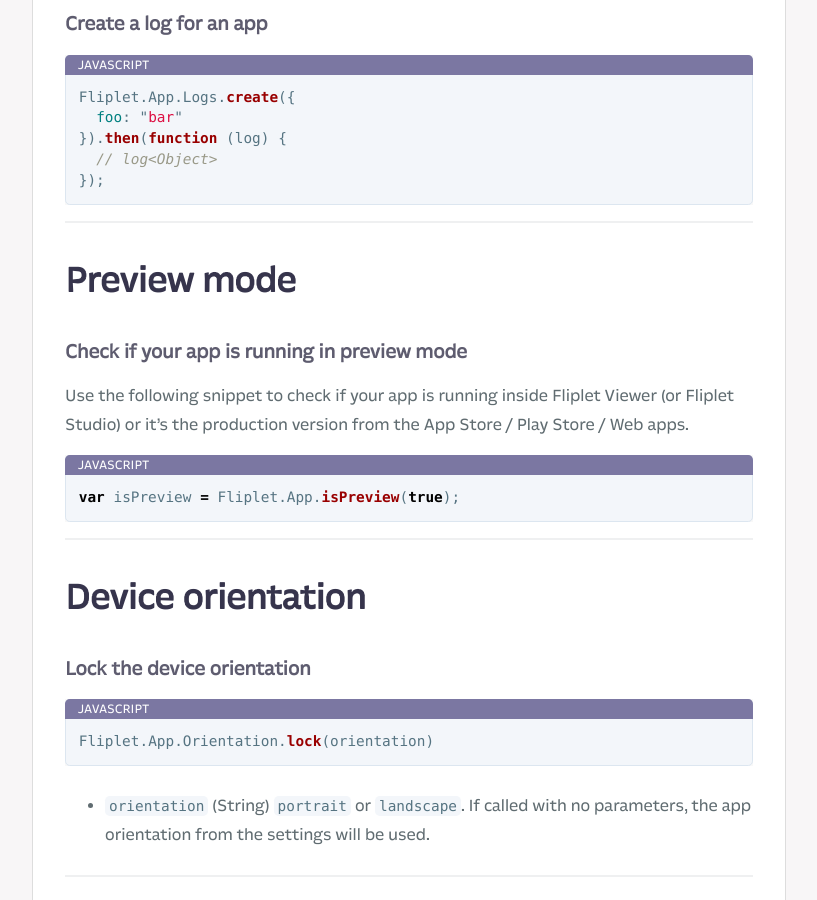
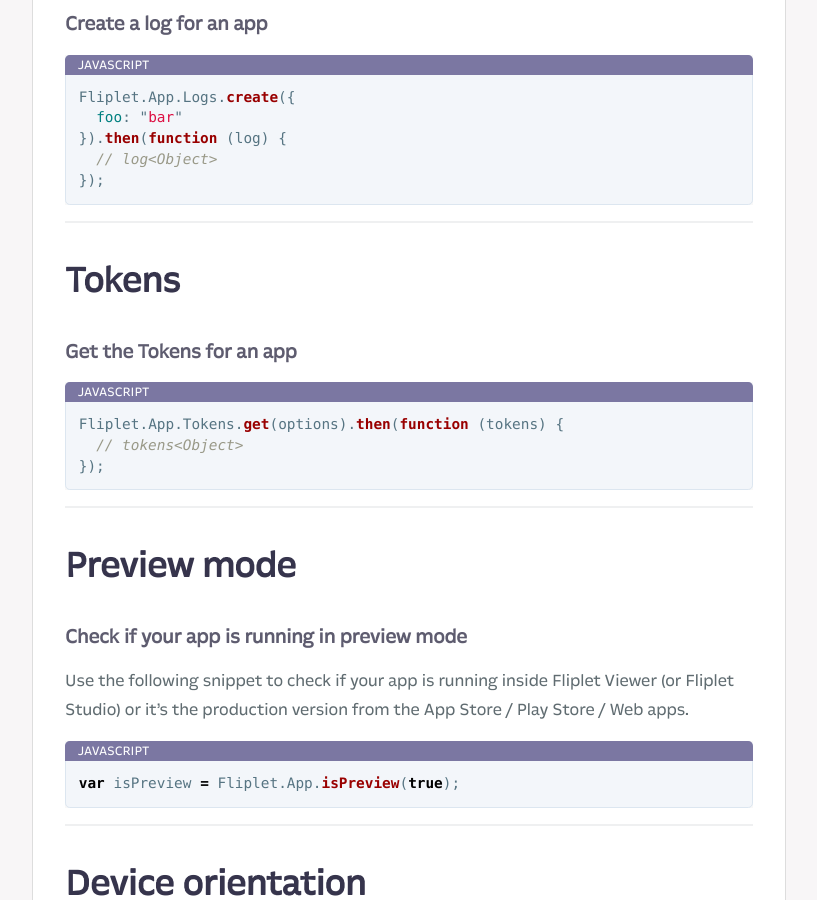
Before and after one commit to Fliplet/fliplet-cli, a Jekyll site: the page built from docs/API/core/app.md, in a window 1280 px wide and 900 px high, scrolled down 2406 px. Shown: the whole window, without its empty margins (254-1071 px from the left). Built offline with Jekyll 4.4.1, drawn with Linux system fonts in a browser that asks for light colours; nearby versions of some CDN libraries; our own code applies the rules of GitHub Pages for plain Markdown files; library files that are not in the unit come from our copies; comment, search, counter and statistics services are not loaded; a style sheet for code colours, icons or effects is not loaded; some of the changed text lies outside the part shown.

Commit message:
Ensure updated the docs for tokens JS API

````diff
--- a/docs/API/core/app.md
+++ b/docs/API/core/app.md
@@ -105,6 +105,18 @@
 
 ---
 
+## Tokens
+
+### Get the Tokens for an app
+
+```js
+Fliplet.App.Tokens.get(options).then(function (tokens) {
+  // tokens<Object>
+});
+```
+
+---
+
 ## Preview mode
 
 ### Check if your app is running in preview mode
````
